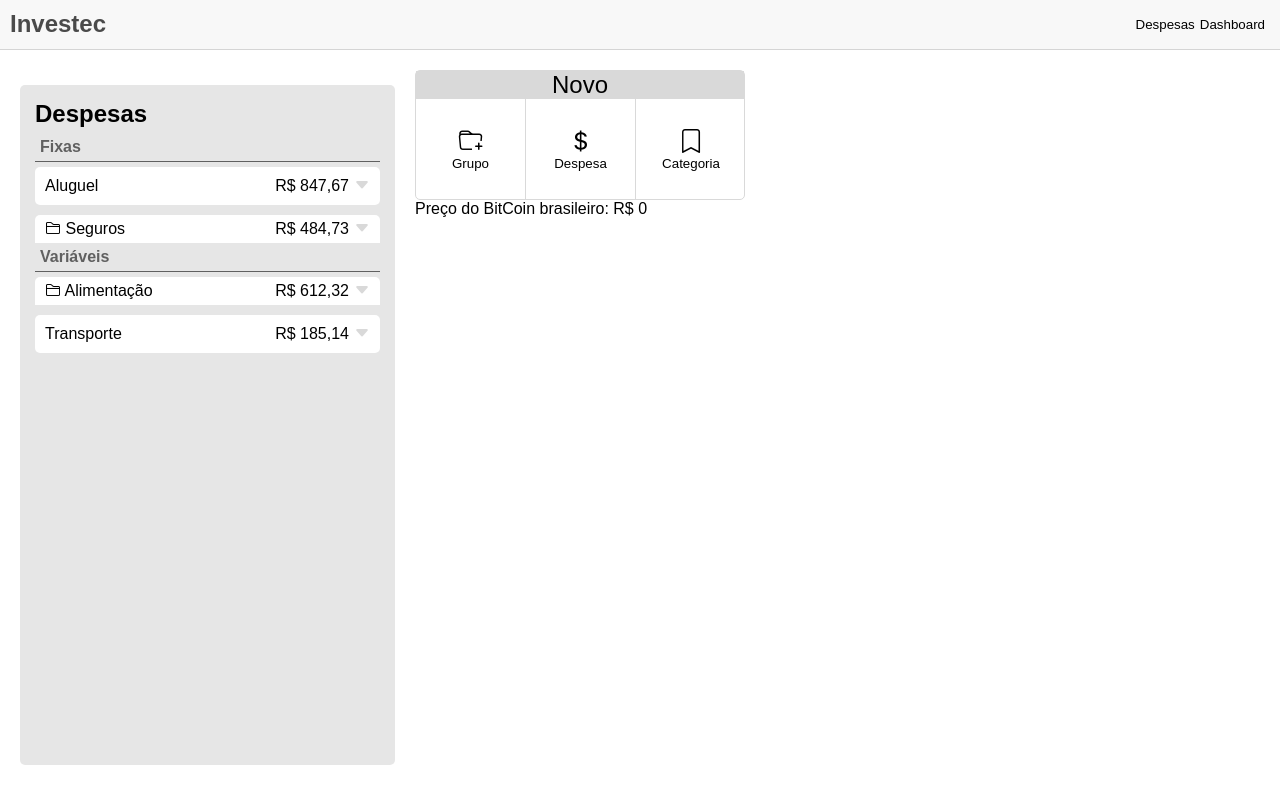
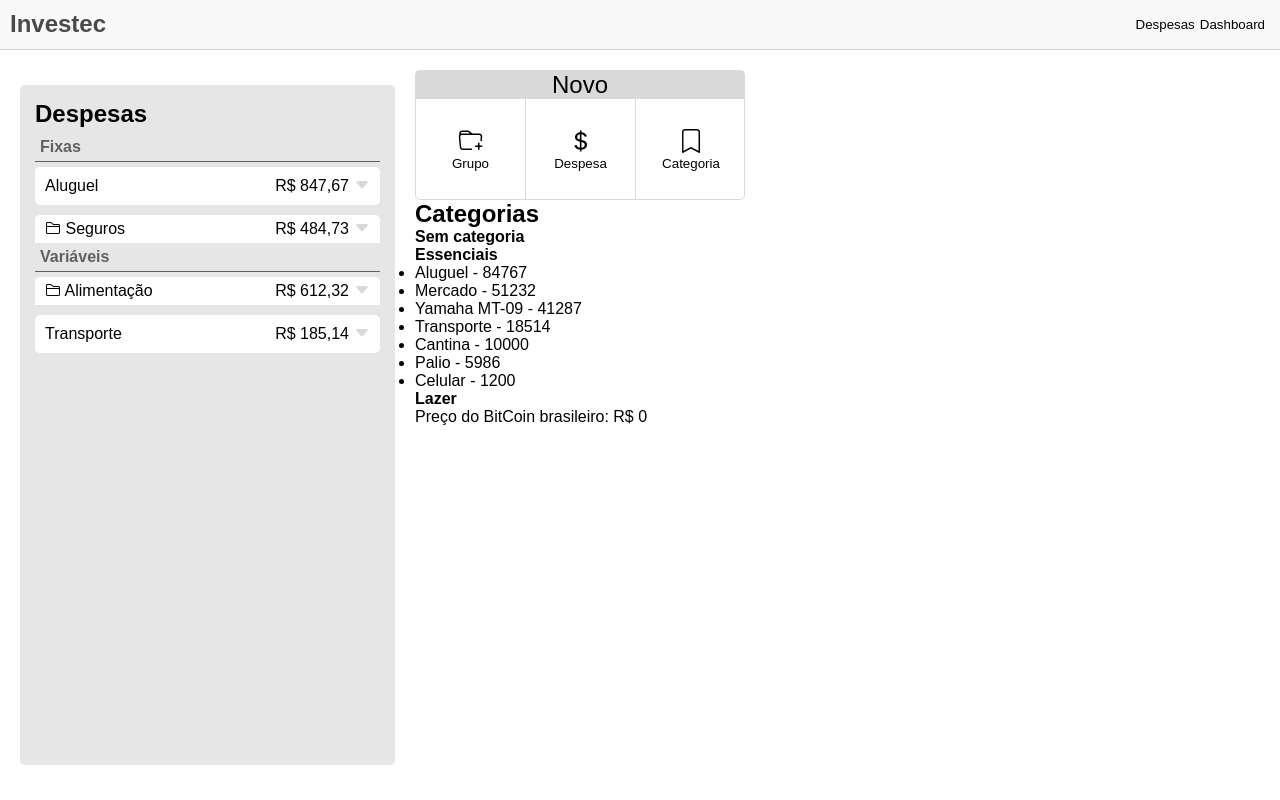
Before and after one commit to D4fto/ControleDeGastosDW2, a React (Vite) app: page / in a window 1280 px wide. Both pictures are taken after a click on the button "Despesas". Built offline with nearby package versions, Linux system fonts and the light colour scheme; no server answers; a web font is replaced by a local one.

Commit message:
lista de itens na categoria

```diff
--- a/src/App.jsx
+++ b/src/App.jsx
@@ -3,6 +3,7 @@ import NewExpanse from "./newExpanse";
 import ExpansesList from "./ExpansesList";
 import NewCategory from "./NewCategory";
 import PopUpButton from "./PopUpButton";
+import CategoryList from "./CategoryList";
 import NewGroup from "./NewGroup";
 import "./App.css";
 import bitcoin from "./bitcoin";
@@ -197,6 +198,7 @@ function App() {
                   </div>
                 </div>
               </div>
+              <CategoryList data={data}/>
               <p>Preço do BitCoin brasileiro: R$ {valorBit}</p>
             </>
           )}
--- /dev/null
+++ b/src/CategoryList.jsx
@@ -0,0 +1,44 @@
+export default function CategoryList({data}){
+    const pin = {}
+    for (const element of data.categories) {
+        pin[element]=[]
+    }
+    for (const key in data.expanses.fixo) {
+        if (key!="maxId") {
+            const element = data.expanses.fixo[key];
+            pin[element.categoria].push({"nome":element.nome,"valor":element.valor})
+
+        }
+    }
+    for (const key in data.expanses.variavel) {
+        if (key!="maxId") {
+            const element = data.expanses.variavel[key];
+            pin[element.categoria].push({"nome":element.nome,"valor":element.valor})
+
+        }
+    }
+    for (const element of data.categories) {
+        pin[element].sort((a,b)=>parseInt(b.valor)-parseInt(a.valor))
+    }
+    return(
+        <div>
+            <h1>Categorias</h1>
+            <div>
+                {data.categories.map((e)=>{
+                    return(
+                        <div>
+                            <h4>{e}</h4>
+                            <ul>
+                                {pin[e].map((t)=>(
+                                <li>
+                                    <p>{t.nome} - {t.valor}</p>
+                                </li>
+                                ))}
+                            </ul>
+                        </div>
+                    )
+                })}
+            </div>
+        </div>
+    )
+}
```
